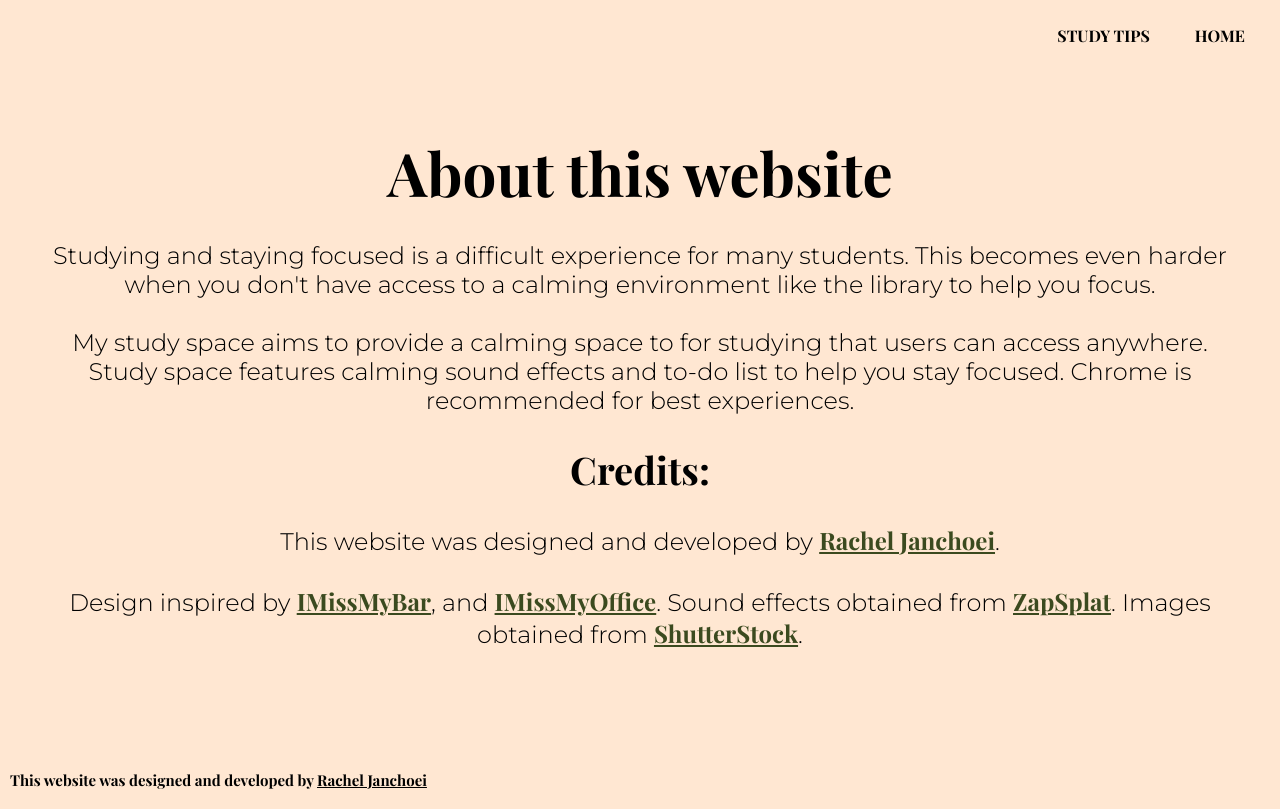
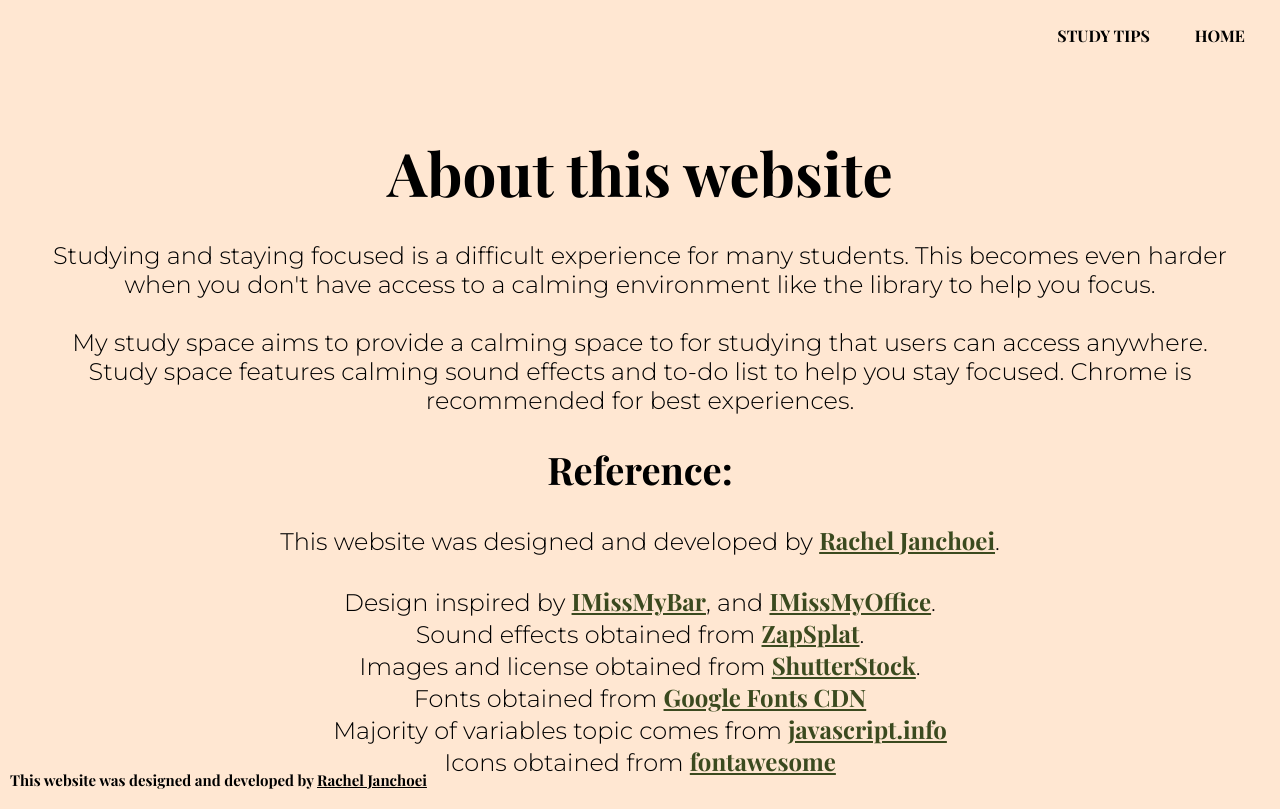
Before and after one commit to stealthpanda/mystudyspace, a plain HTML site: page about.html in a window 1280 px wide. Drawn offline with nearby package versions, Linux system fonts and the light colour scheme.

Commit message:
updated references
added reference section to the about page

```diff
--- a/about.html
+++ b/about.html
@@ -27,10 +27,14 @@
 				<h1>About this website</h1>
 				<p>&nbsp;<br>Studying and staying focused is a difficult experience for many students. This becomes even harder when you don't have access to a calming environment like the library to help you focus.</p>
 				<p>&nbsp;<br>My study space aims to provide a calming space to for studying that users can access anywhere. Study space features calming sound effects and to-do list to help you stay focused. Chrome is recommended for best experiences.<br>&nbsp;</p>
-				<h2>Credits:</h2>
+				<h2>Reference:</h2>
 				<p>&nbsp;<br>This website was designed and developed by <a href="https://www.linkedin.com/in/rachel-janchoei/" target="_Blank">Rachel Janchoei</a>.<br>&nbsp;</p>
-				<p>Design inspired by <a href="https://www.imissmybar.com/" target="_Blank">IMissMyBar</a>, and <a href="https://imisstheoffice.eu/" target="_Blank">IMissMyOffice</a>. Sound effects obtained from <a href="https://www.zapsplat.com/" target="_Blank">ZapSplat</a>. Images obtained from <a href="https://www.shutterstock.com/image-vector/tree-realistic-474943933" target="_Blank">ShutterStock</a>.</p>
-				</ul>
+				<p>Design inspired by <a href="https://www.imissmybar.com/" target="_Blank">IMissMyBar</a>, and <a href="https://imisstheoffice.eu/" target="_Blank">IMissMyOffice</a>.</p>
+				<p>Sound effects obtained from <a href="https://www.zapsplat.com/" target="_Blank">ZapSplat</a>.</p>
+				<p>Images and license obtained from <a href="https://www.shutterstock.com/image-vector/tree-realistic-474943933" target="_Blank">ShutterStock</a>.</p>
+				<p>Fonts obtained from  <a href="https://fonts.gstatic.com" target="_Blank">Google Fonts CDN</a></p>
+				<p>Majority of variables topic comes from <a href="https://javascript.info/" target="_Blank">javascript.info</a></p>
+				<p>Icons obtained from  <a href="https://fontawesome.com" target="_Blank">fontawesome</a></p></p>
 			</div>
 
 		</section>
--- a/script.js
+++ b/script.js
@@ -1,4 +1,6 @@
 let playingAudio = new Array();
+
+//check if paused
 
 function checkPause(){
 	if (playingAudio.length==0) {
```
